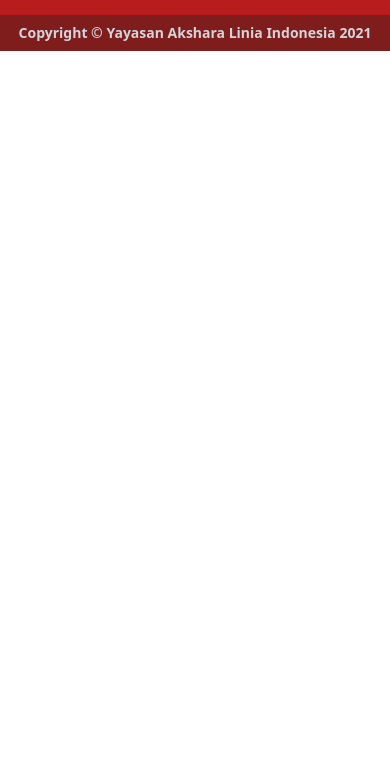
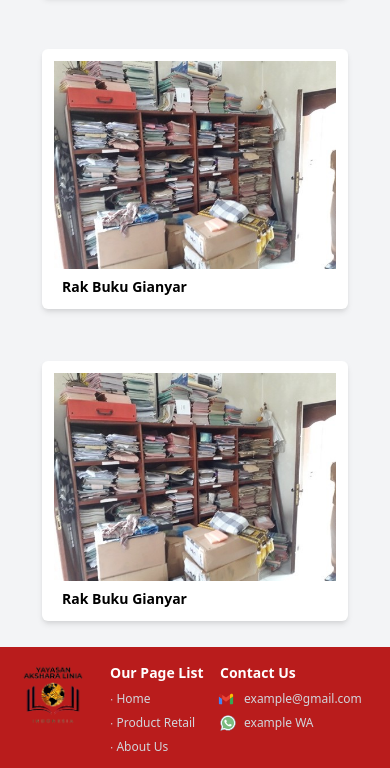
Before and after one commit to gustogg/yayasanaksharalinia, a PHP site: page /kerjakami-tk.php in a window 390 px wide. Shown: the part 593-1361 px from the top of the page. Before the commit the page ends 644 px from the top, so only its background shows below. Run offline with PHP 8.4, Linux system fonts and the light colour scheme; style sheets or scripts are compiled from the project's sources; some libraries are stand-ins or nearby versions.

Commit message:
Update kerjakami-tk.php

```diff
--- a/kerjakami-tk.php
+++ b/kerjakami-tk.php
@@ -6,8 +6,36 @@
     <div class="pt-16">
         <div class="">
             <img class="object-cover w-full h-60 z-10" src="https://source.unsplash.com/collection/190728/3000x900" alt="image" />
-            <div class="bg-black -mt-12 mb-12 z-30">
-                <p class="p-3 font-semibold text-center">Kerja Kami (Taman Kanak-Kanak)</p>
+            <div class="bg-black -mt-12">
+                <p class="p-3 font-semibold text-white text-center">Kerja Kami (Taman Kanak-Kanak)</p>
+            </div>
+        </div>
+        <div class="px-4 bg-gray-100">
+            <div class="grid grid-cols-1 md:grid-cols-3 gap-0">
+                <div class="grid col-span-1 p-6">
+                    <button class="hover:border-red-500 border-2 rounded-md border-gray-100">
+                        <div class="col-span-1 p-3 bg-white shadow-md rounded-md">
+                            <img class="object-cover w-screen h-52" src="public/sd/sdn7gianyar_rakbuku.jpg">
+                            <p class="pl-2 mt-2 text-sm text-left font-semibold">Rak Buku Gianyar</p>
+                        </div>
+                    </button>
+                </div>
+                <div class="grid col-span-1 p-6">
+                    <button class="hover:border-red-500 border-2 rounded-md border-gray-100">
+                        <div class="col-span-1 p-3 bg-white shadow-md rounded-md">
+                            <img class="object-cover w-screen h-52" src="public/sd/sdn7gianyar_rakbuku.jpg">
+                            <p class="pl-2 mt-2 text-sm text-left font-semibold">Rak Buku Gianyar</p>
+                        </div>
+                    </button>
+                </div>
+                <div class="grid col-span-1 p-6">
+                    <button class="hover:border-red-500 border-2 rounded-md border-gray-100">
+                        <div class="col-span-1 p-3 bg-white shadow-md rounded-md">
+                            <img class="object-cover w-screen h-52" src="public/sd/sdn7gianyar_rakbuku.jpg">
+                            <p class="pl-2 mt-2 text-sm text-left font-semibold">Rak Buku Gianyar</p>
+                        </div>
+                    </button>
+                </div>
             </div>
         </div>
     </div>
```
